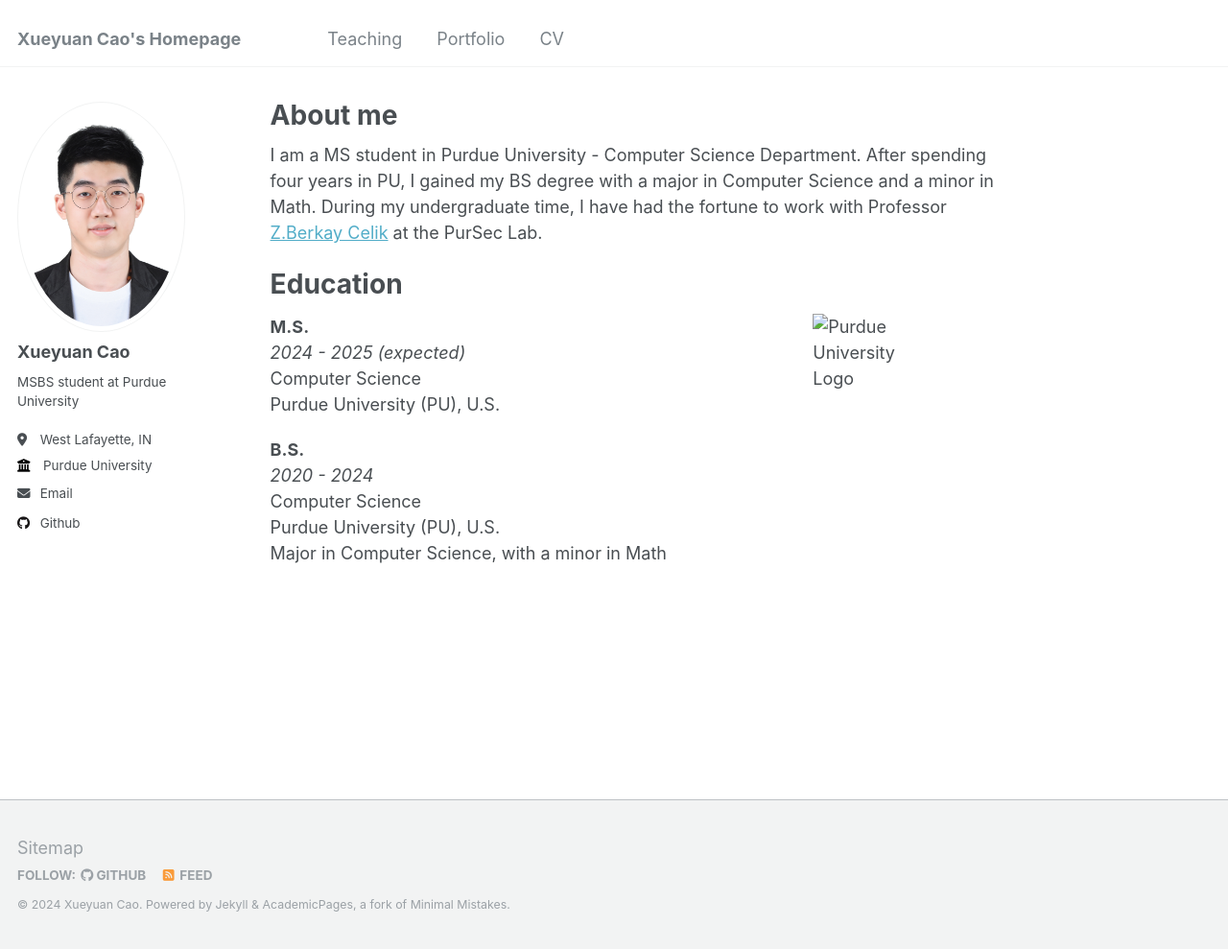
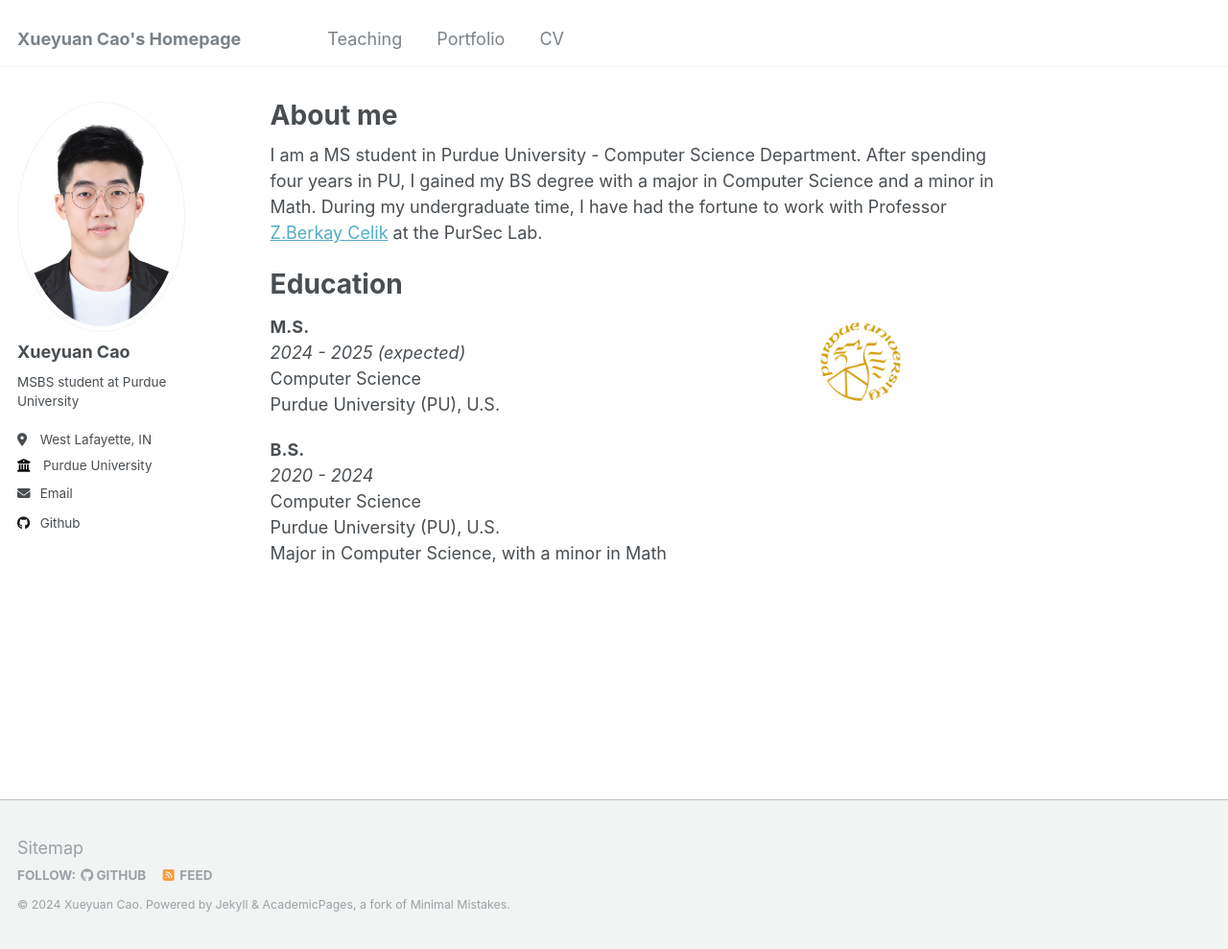
Before and after one commit to xue1uan/xue1uan.github.io, a Jekyll site: the page built from _pages/about.md, in a window 1280 px wide and 989 px high. Shown: the whole window at 96% size. Built offline with Jekyll 4.4.1, drawn with Linux system fonts in a browser that asks for light colours.

Commit message:
basic changes

```diff
--- a/_pages/about.md
+++ b/_pages/about.md
@@ -28,7 +28,7 @@ Education
         </div>
     </div>
     <div style="flex-basis: 40%; display: flex; justify-content: center; align-items: center;">
-        <img src="Purdue_University64.png" alt="Purdue University Logo" width="100"/>
+        <img src="/images/Purdue_University64.png" alt="Purdue University Logo" width="100"/>
     </div>
 </div>
 
```
